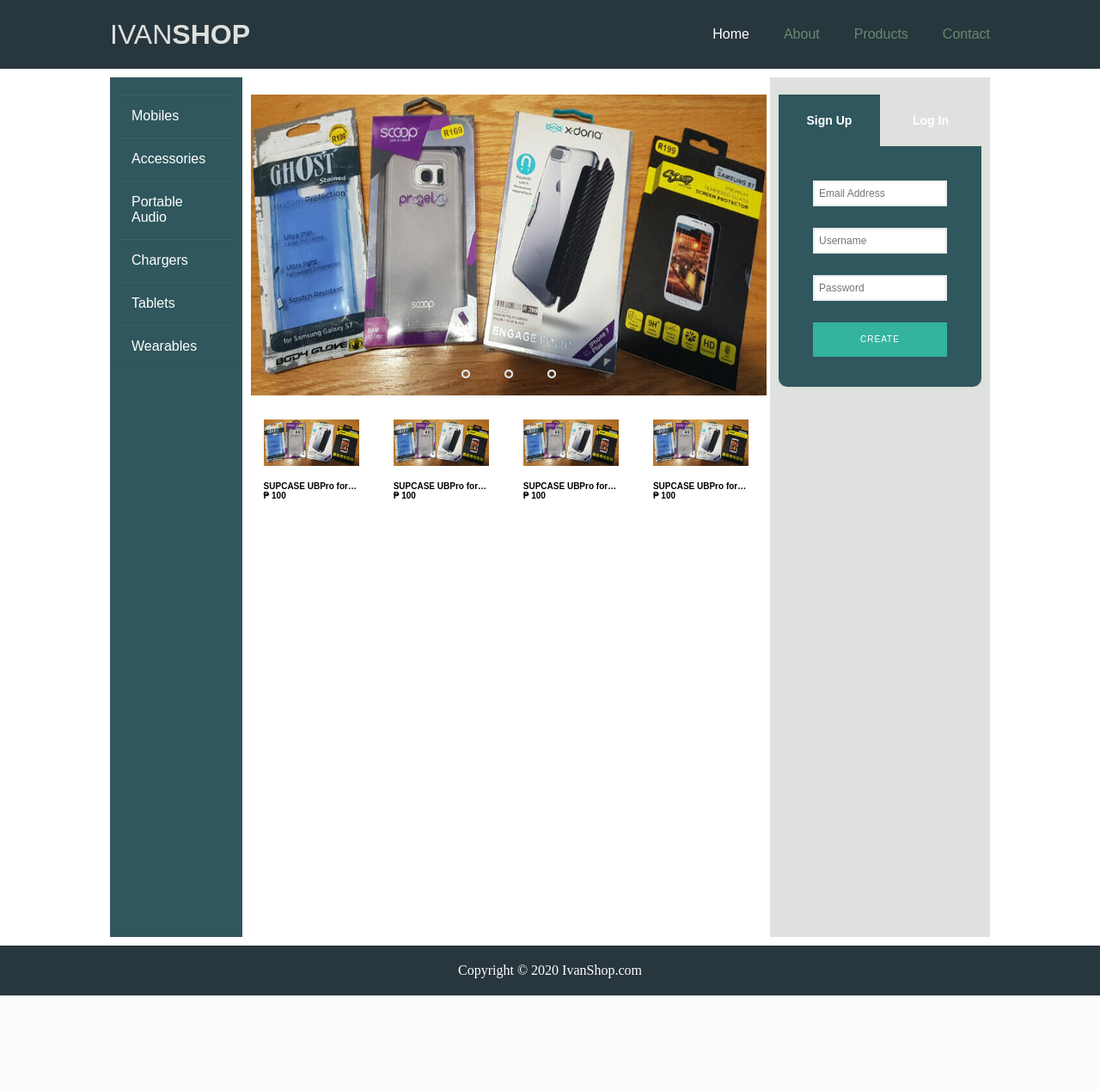
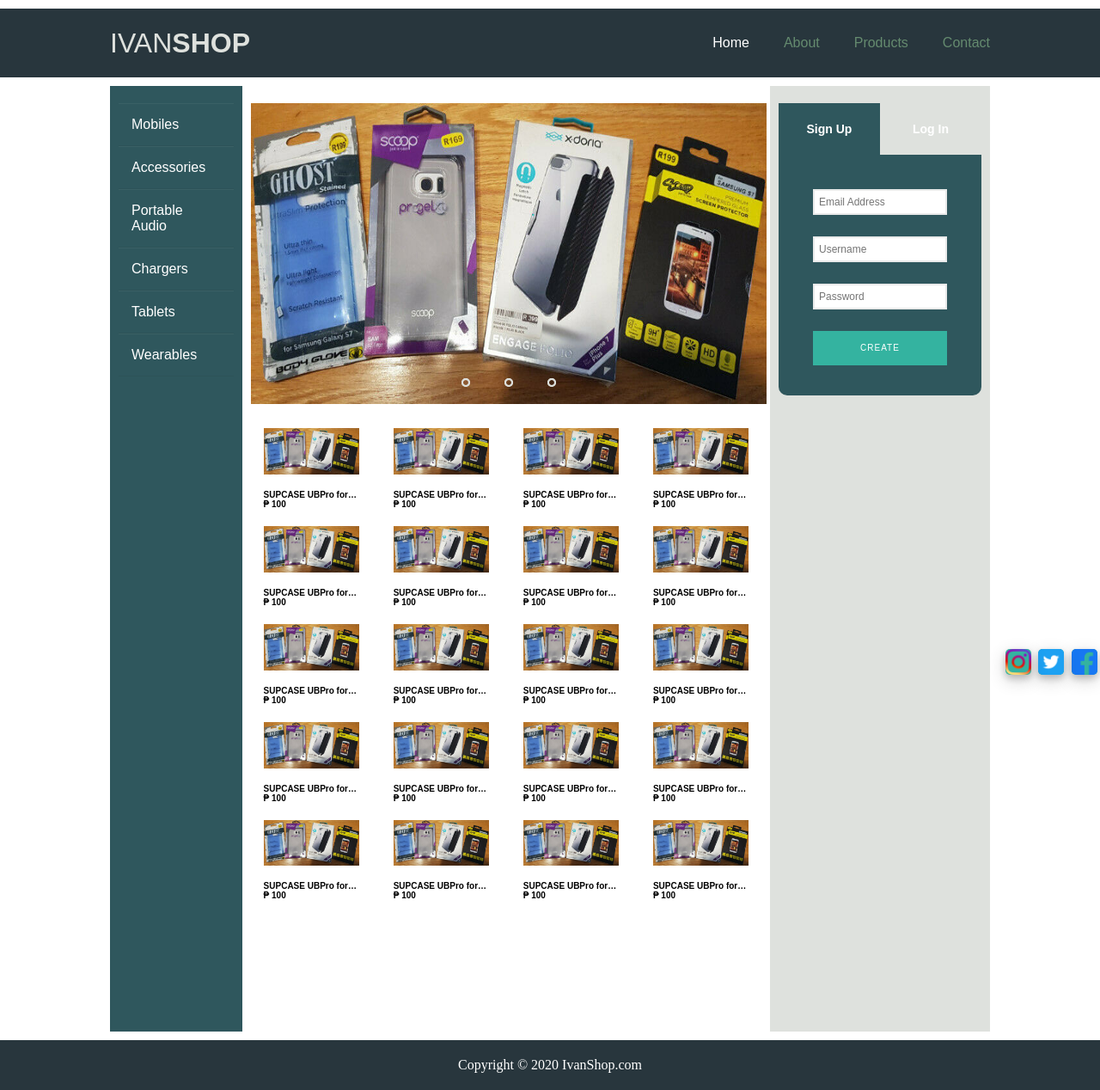
Before and after one commit to t3rrific00/ivanshop, a PHP site: page / in a window 1280 px wide. Shown: the whole page at 86% size. Before the commit the page ends 1158 px from the top, so only its background shows below. Run offline with PHP 8.4, Linux system fonts and the light colour scheme; some libraries are stand-ins or nearby versions.

Commit message:
add floating icons

```diff
--- a/css/style.css
+++ b/css/style.css
@@ -14,7 +14,7 @@ body {
 .column {
   float: left;
   padding: 10px;
-  height: 1000px; /*Should be removed. Only for demonstration*/
+  height: 1100px; /*Should be removed. Only for demonstration*/
 }
 
 .left {
@@ -365,6 +365,7 @@ span a {
   -ms-transform: scale(1.2); /* IE 9 */
   -webkit-transform: scale(1.2); /* Safari 3-8 */
   transform: scale(1.2);
+  cursor: pointer;
 }
 
 .card-grid img {
@@ -372,6 +373,32 @@ span a {
   margin-left: auto;
   margin-right: auto;
   width: 100%;
+}
+
+/* Three image containers (use 25% for four, and 50% for two, etc) */
+.column-soc {
+  float: right;
+  width: 3%;
+  padding: 5px;
+}
+
+.column-soc img {
+  box-shadow: 0 4px 8px 0 rgba(0, 0, 0, 0.2), 0 6px 20px 0 rgba(0, 0, 0, 0.19);
+  border-radius: 5px;
+  width: 30px;
+  height: 30px;
+}
+
+/* Clear floats after image containers */
+.row-soc::after {
+  content: "";
+  clear: both;
+  display: table;
+}
+
+.fix-po {
+  position: fixed;
+  bottom: -15px;
 }
 
 @media (max-width: 600px) {
--- a/index.html
+++ b/index.html
@@ -9,6 +9,17 @@
     <script src="js/bridge.js"></script>
 </head>
 <body>
+  <div class="row-soc">
+    <div class="column-soc">
+      <a href="https://www.facebook.com"><img class="fix-po btn" src="img/facebook.webp"></a>
+    </div>
+    <div class="column-soc">
+      <a href="https://www.twitter.com"><img class="fix-po btn" src="img/twitter.webp"></a>
+    </div>
+    <div class="column-soc">
+      <a href="https://www.instagram.com"><img class="fix-po btn" src="img/instagram.webp"></a>
+    </div>
+  </div>
     <div class="header">
         <div class="container">
             <div class="logo-container">
@@ -76,7 +87,147 @@
       </div>
     <!--image slider end-->
     <br>
-    <!-- <img src="img/img1.jpg" alt=""> -->
+
+    <div class="row-grid">
+      <div class="column-grid">
+        <div class="card-grid">
+          <img src="img/img1.jpg" alt="">
+          <br>
+          <h3>SUPCASE UBPro for Google Pixel 3aXL Case Full-Body Rugged Case with Screen Protector & Holster Clip</h3>
+          <p><span>&#8369; </span>100</p>
+        </div>
+      </div>
+      <div class="column-grid">
+        <div class="card-grid">
+          <img src="img/img1.jpg" alt="">
+          <br>
+          <h3>SUPCASE UBPro for Google Pixel 3aXL Case Full-Body Rugged Case with Screen Protector & Holster Clip</h3>
+          <p><span>&#8369; </span>100</p>
+        </div>
+      </div>
+      <div class="column-grid">
+        <div class="card-grid">
+          <img src="img/img1.jpg" alt="">
+          <br>
+          <h3>SUPCASE UBPro for Google Pixel 3aXL Case Full-Body Rugged Case with Screen Protector & Holster Clip</h3>
+          <p><span>&#8369; </span>100</p>
+        </div>
+      </div>
+      <div class="column-grid">
+        <div class="card-grid">
+          <img src="img/img1.jpg" alt="">
+          <br>
+          <h3>SUPCASE UBPro for Google Pixel 3aXL Case Full-Body Rugged Case with Screen Protector & Holster Clip</h3>
+          <p><span>&#8369; </span>100</p>
+        </div>
+      </div>
+    </div>
+
+    <div class="row-grid">
+      <div class="column-grid">
+        <div class="card-grid">
+          <img src="img/img1.jpg" alt="">
+          <br>
+          <h3>SUPCASE UBPro for Google Pixel 3aXL Case Full-Body Rugged Case with Screen Protector & Holster Clip</h3>
+          <p><span>&#8369; </span>100</p>
+        </div>
+      </div>
+      <div class="column-grid">
+        <div class="card-grid">
+          <img src="img/img1.jpg" alt="">
+          <br>
+          <h3>SUPCASE UBPro for Google Pixel 3aXL Case Full-Body Rugged Case with Screen Protector & Holster Clip</h3>
+          <p><span>&#8369; </span>100</p>
+        </div>
+      </div>
+      <div class="column-grid">
+        <div class="card-grid">
+          <img src="img/img1.jpg" alt="">
+          <br>
+          <h3>SUPCASE UBPro for Google Pixel 3aXL Case Full-Body Rugged Case with Screen Protector & Holster Clip</h3>
+          <p><span>&#8369; </span>100</p>
+        </div>
+      </div>
+      <div class="column-grid">
+        <div class="card-grid">
+          <img src="img/img1.jpg" alt="">
+          <br>
+          <h3>SUPCASE UBPro for Google Pixel 3aXL Case Full-Body Rugged Case with Screen Protector & Holster Clip</h3>
+          <p><span>&#8369; </span>100</p>
+        </div>
+      </div>
+    </div>
+
+    <div class="row-grid">
+      <div class="column-grid">
+        <div class="card-grid">
+          <img src="img/img1.jpg" alt="">
+          <br>
+          <h3>SUPCASE UBPro for Google Pixel 3aXL Case Full-Body Rugged Case with Screen Protector & Holster Clip</h3>
+          <p><span>&#8369; </span>100</p>
+        </div>
+      </div>
+      <div class="column-grid">
+        <div class="card-grid">
+          <img src="img/img1.jpg" alt="">
+          <br>
+          <h3>SUPCASE UBPro for Google Pixel 3aXL Case Full-Body Rugged Case with Screen Protector & Holster Clip</h3>
+          <p><span>&#8369; </span>100</p>
+        </div>
+      </div>
+      <div class="column-grid">
+        <div class="card-grid">
+          <img src="img/img1.jpg" alt="">
+          <br>
+          <h3>SUPCASE UBPro for Google Pixel 3aXL Case Full-Body Rugged Case with Screen Protector & Holster Clip</h3>
+          <p><span>&#8369; </span>100</p>
+        </div>
+      </div>
+      <div class="column-grid">
+        <div class="card-grid">
+          <img src="img/img1.jpg" alt="">
+          <br>
+          <h3>SUPCASE UBPro for Google Pixel 3aXL Case Full-Body Rugged Case with Screen Protector & Holster Clip</h3>
+          <p><span>&#8369; </span>100</p>
+        </div>
+      </div>
+    </div>
+
+    <div class="row-grid">
+      <div class="column-grid">
+        <div class="card-grid">
+          <img src="img/img1.jpg" alt="">
+          <br>
+          <h3>SUPCASE UBPro for Google Pixel 3aXL Case Full-Body Rugged Case with Screen Protector & Holster Clip</h3>
+          <p><span>&#8369; </span>100</p>
+        </div>
+      </div>
+      <div class="column-grid">
+        <div class="card-grid">
+          <img src="img/img1.jpg" alt="">
+          <br>
+          <h3>SUPCASE UBPro for Google Pixel 3aXL Case Full-Body Rugged Case with Screen Protector & Holster Clip</h3>
+          <p><span>&#8369; </span>100</p>
+        </div>
+      </div>
+      <div class="column-grid">
+        <div class="card-grid">
+          <img src="img/img1.jpg" alt="">
+          <br>
+          <h3>SUPCASE UBPro for Google Pixel 3aXL Case Full-Body Rugged Case with Screen Protector & Holster Clip</h3>
+          <p><span>&#8369; </span>100</p>
+        </div>
+      </div>
+      <div class="column-grid">
+        <div class="card-grid">
+          <img src="img/img1.jpg" alt="">
+          <br>
+          <h3>SUPCASE UBPro for Google Pixel 3aXL Case Full-Body Rugged Case with Screen Protector & Holster Clip</h3>
+          <p><span>&#8369; </span>100</p>
+        </div>
+      </div>
+    </div>
+
     <div class="row-grid">
       <div class="column-grid">
         <div class="card-grid">
```
Also changed, not shown: about.html (+11 -0 lines), img/facebook.webp (added), img/instagram.webp (added), img/twitter.webp (added).
